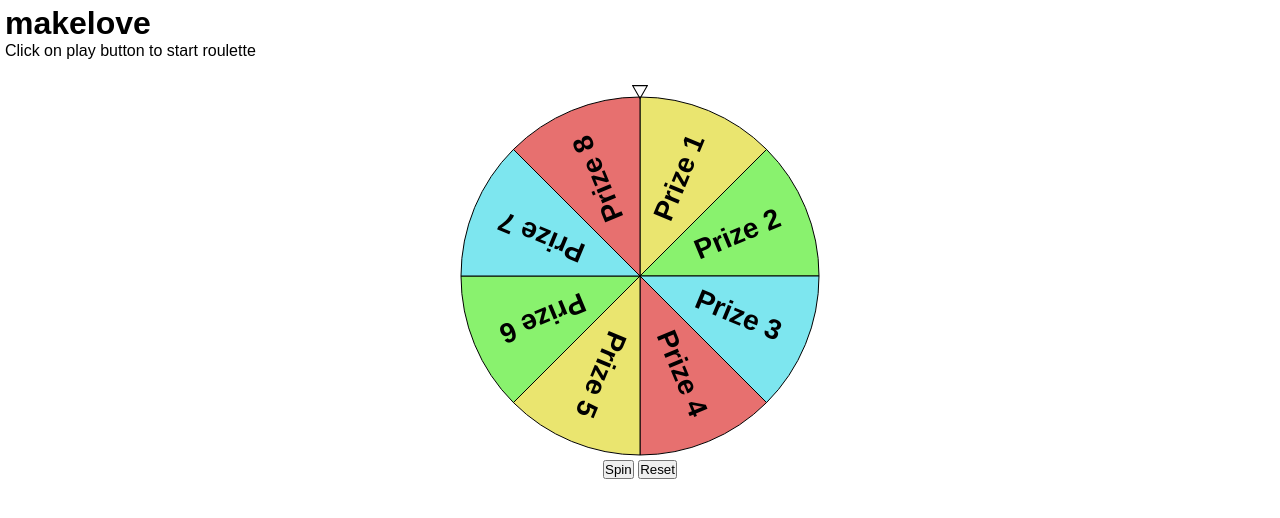
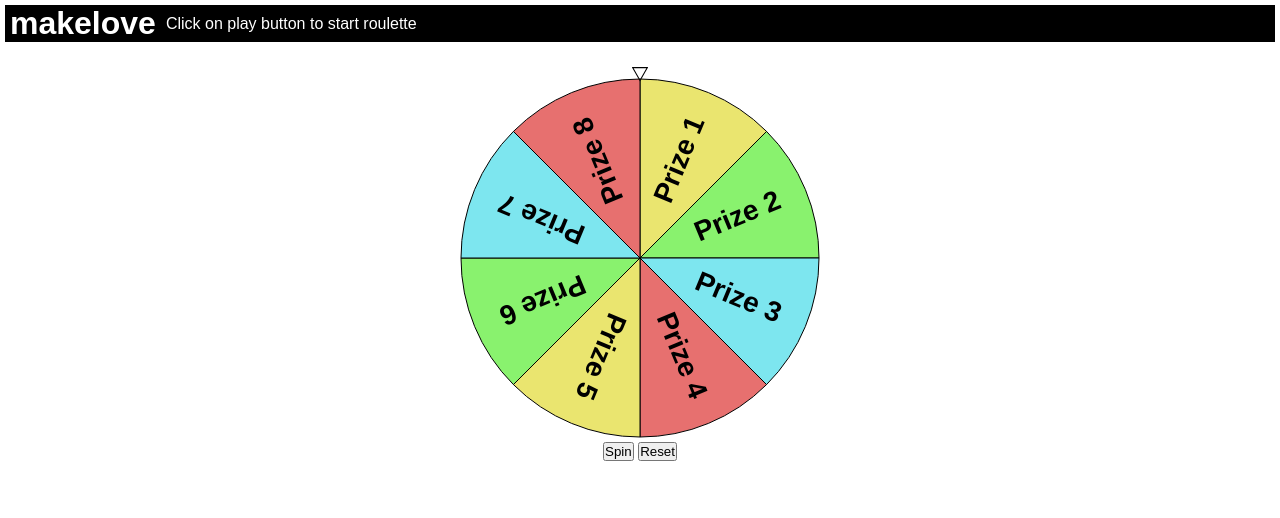
Before and after one commit to gangadharjannu/makelove, a website: page src/index.html in a window 1280 px wide. Drawn offline with Linux system fonts and the light colour scheme.

Commit message:
Updates header styling

```diff
--- a/src/index.html
+++ b/src/index.html
@@ -13,8 +13,10 @@
   </head>
   <body>
     <div>
-      <h1>makelove</h1>
-      <p>Click on play button to start roulette</p>
+      <div class="title flex v-center">
+        <h1 class="title-text">makelove</h1>
+        <p>Click on play button to start roulette</p>
+      </div>
       <!-- To add audio use HTML5 audio tag, also give it Id so can get DOM object
       with
       javascript to play the sound in the function called after spinning
--- a/src/main.css
+++ b/src/main.css
@@ -96,3 +96,22 @@
 .text-center {
   text-align: center;
 }
+
+.flex {
+  display: flex;
+  flex-wrap: wrap;
+}
+
+.v-center {
+  align-items: center;
+}
+
+.title {
+  background-color: #000;
+  color: #fff;
+  padding: 0 5px;
+}
+
+.title-text {
+  margin-right: 10px;
+}
```
